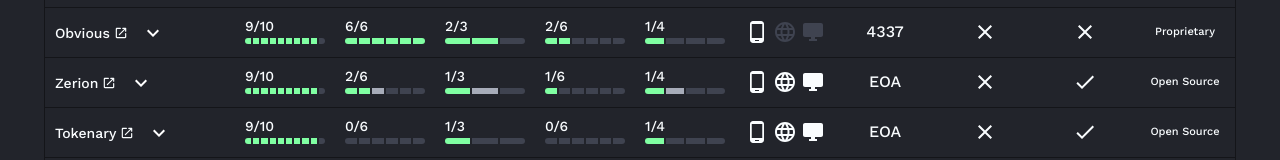
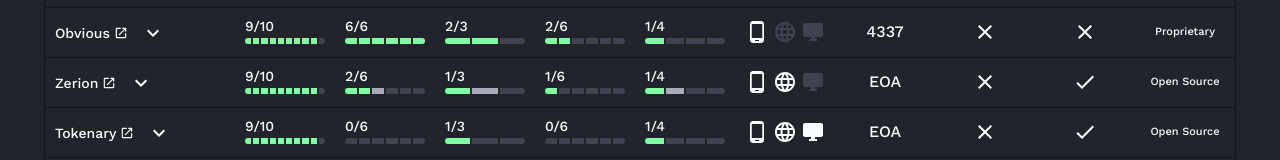
Before and after one commit to fluidkey/walletbeat, a Next.js app: page / in a window 1280 px wide. Shown: the part 556-716 px from the top of the page. Built offline with nearby package versions, Linux system fonts and the light colour scheme.

Commit message:
remove zerion desktop info

```diff
--- a/src/data/data.ts
+++ b/src/data/data.ts
@@ -706,7 +706,8 @@
         modularity: false,
       },
     },
-    desktop: {
+    /**
+     * desktop: {
       accountType: 'EOA',
       chainCompatibility: {
         configurable: false,
@@ -755,6 +756,7 @@
         modularity: false,
       },
     },
+    */
   },
   Tokenary: {
     url: 'https://lil.org/',
```
